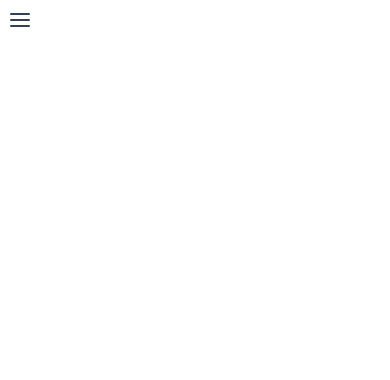
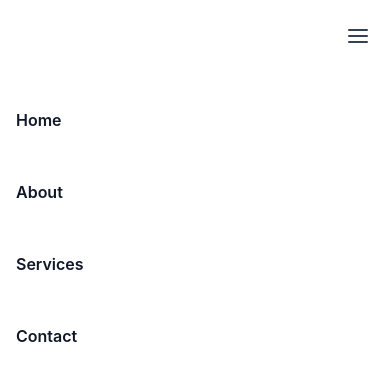
Before and after one commit to julianandreszb/vue-3-portfolio, a Vue app: page / in a window 390 px wide. Before the commit this address had no page. Shown: the top 380 px of the page. Built offline with nearby package versions, Linux system fonts and the light colour scheme.

Commit message:
feat: Create the base component TheNavHeader.vue and implement the menu for the mobile version

```diff
--- a/src/App.vue
+++ b/src/App.vue
@@ -1,9 +1,9 @@
 <script setup lang="ts">
-import NavHeaderToggleButton from '@/components/NavHeaderToggleButton.vue'
+import TheNavHeader from '@/components/TheNavHeader.vue'
 </script>
 
 <template>
-  <NavHeaderToggleButton />
+  <TheNavHeader />
 </template>
 
 <style scoped></style>
--- a/src/assets/styles/base.scss
+++ b/src/assets/styles/base.scss
@@ -48,7 +48,7 @@
 
 /* Radius */
 :root {
-  --radius-none: 0rem;
+  --radius-none: 0;
   --radius-xxs: 0.2rem;
   --radius-xs: 0.4rem;
   --radius-sm: 0.6rem;
@@ -61,11 +61,32 @@
   --radius-full: 999.9rem;
 }
 
+/* Spacing */
+:root {
+  /* Spacing */
+  --spacing-none: 0rem;
+  --spacing-xxs: 0.2rem;
+  --spacing-xs: 0.4rem;
+  --spacing-sm: 0.6rem;
+  --spacing-md: 0.8rem;
+  --spacing-lg: 1.2rem;
+
+  --spacing-xl: 1.6rem;
+  --spacing-2xl: 2rem;
+  --spacing-3xl: 2.4rem;
+  --spacing-4xl: 3.2rem;
+
+  /* Padding */
+  --container-padding-mobile: 1.6rem;
+  --container-padding-desktop: 3.2rem;
+}
+
 
 /* semantic color variables for this project */
 :root {
   /* Background (light mode) */
   --bg-primary: var(--colors-base-white);
+  --bg-primary_hover: var(--colors-gray-light-mode-50);
 
   /* Foreground (light mode) */
   --fg-secondary_hover: var(--colors-gray-light-mode-800);
@@ -75,12 +96,16 @@
   --border-primary: var(--colors-gray-light-mode-300);
   --border-secondary: var(--colors-gray-light-mode-200);
   --border-tertiary: var(--colors-gray-light-mode-100);
+
+  /* Text color (light mode) */
+  --text-primary-900: var(--colors-gray-light-mode-900)
 }
 
 @media (prefers-color-scheme: dark) {
   :root {
     /* Background (dark mode) */
     --bg-primary: var(--colors-gray-dark-mode-950);
+    --bg-primary_hover: var(--colors-gray-dark-mode-800);
 
     /* Foreground (dark mode) */
     --fg-secondary_hover: var(--colors-gray-dark-mode-200);
@@ -90,7 +115,27 @@
     --border-primary: var(--colors-gray-dark-mode-700);
     --border-secondary: var(--colors-gray-dark-mode-800);
     --border-tertiary: var(--colors-gray-dark-mode-800);
+
+    /* Text color (dark mode) */
+    --text-primary-900: var(--colors-gray-dark-mode-50)
   }
+}
+
+/* Font weight */
+:root {
+  --font-weight-regular: 400;
+  --font-weight-medium: 500;
+  --font-weight-semibold: 600;
+  --font-weight-bold: 700;
+}
+
+
+.text-md-semibold {
+  font-size: 1.6rem;
+  font-weight: var(--font-weight-semibold);
+  letter-spacing: 0;
+  line-height: 2.4rem;
+  margin-block-end: 1.6rem;
 }
 
 html {
--- a/src/components/TheNavHeader.vue
+++ b/src/components/TheNavHeader.vue
@@ -1,21 +1,55 @@
 <script setup lang="ts">
-
+import NavHeaderToggleButton from '@/components/NavHeaderToggleButton.vue'
 </script>
 
 <template>
   <header>
+    <div class="container">
+      <NavHeaderToggleButton />
+    </div>
     <nav>
-      <ul>
-        <li><a href="/">Home</a></li>
-        <li><a href="/about">About</a></li>
-        <li><a href="/services">Services</a></li>
-        <li><a href="/contact">Contact</a></li>
-      </ul>
+      <a class="text-md-semibold" href="/">Home</a>
+      <a class="text-md-semibold" href="/about">About</a>
+      <a class="text-md-semibold" href="/services">Services</a>
+      <a class="text-md-semibold" href="/contact">Contact</a>
     </nav>
   </header>
 </template>
 
 <style lang="scss" scoped>
+header {
+  display: flex;
+  flex-direction: column;
+  justify-content: center;
+
+  .container {
+    height: 7.2rem;
+    display: flex;
+    justify-content: end;
+    padding-inline-start: var(--container-padding-mobile);
+    padding-inline-end: var(--spacing-lg);
+    padding-block: 0;
+    align-items: center;
+  }
+}
+
+nav {
+  display: flex;
+  flex-direction: column;
+  padding-block: var(--spacing-3xl);
+  gap: var(--spacing-md);
+
+  a {
+    color: var(--text-primary-900);
+    padding-block: var(--spacing-lg);
+    padding-inline: var(--spacing-xl);
+    text-decoration: none;
+
+    &:hover {
+      background-color: var(--bg-primary_hover);
+    }
+  }
+}
 
 //nav {
 //  position: sticky;
@@ -27,5 +61,4 @@
 //  min-height: 6rem;
 //  z-index: 100;
 //}
-
 </style>
```
